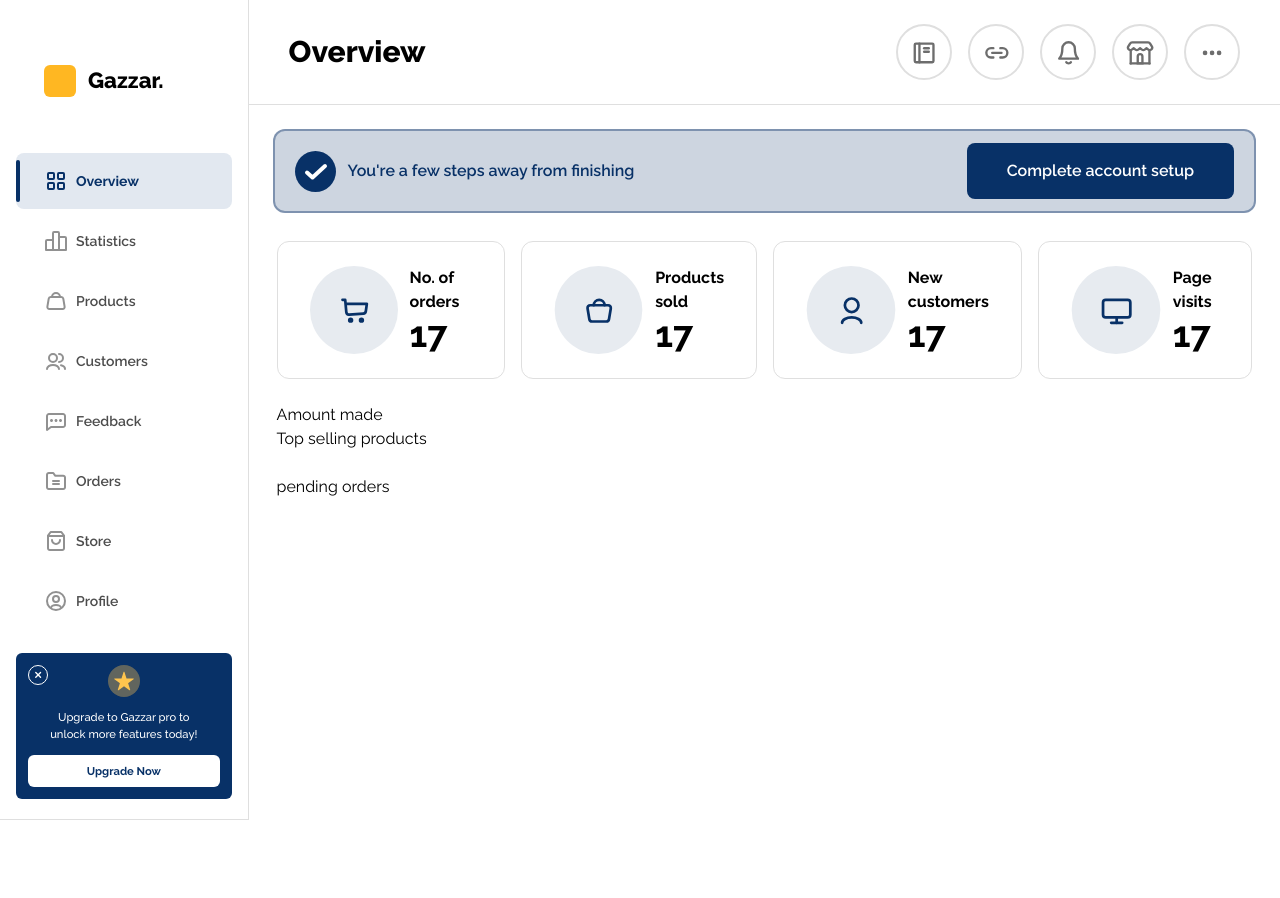
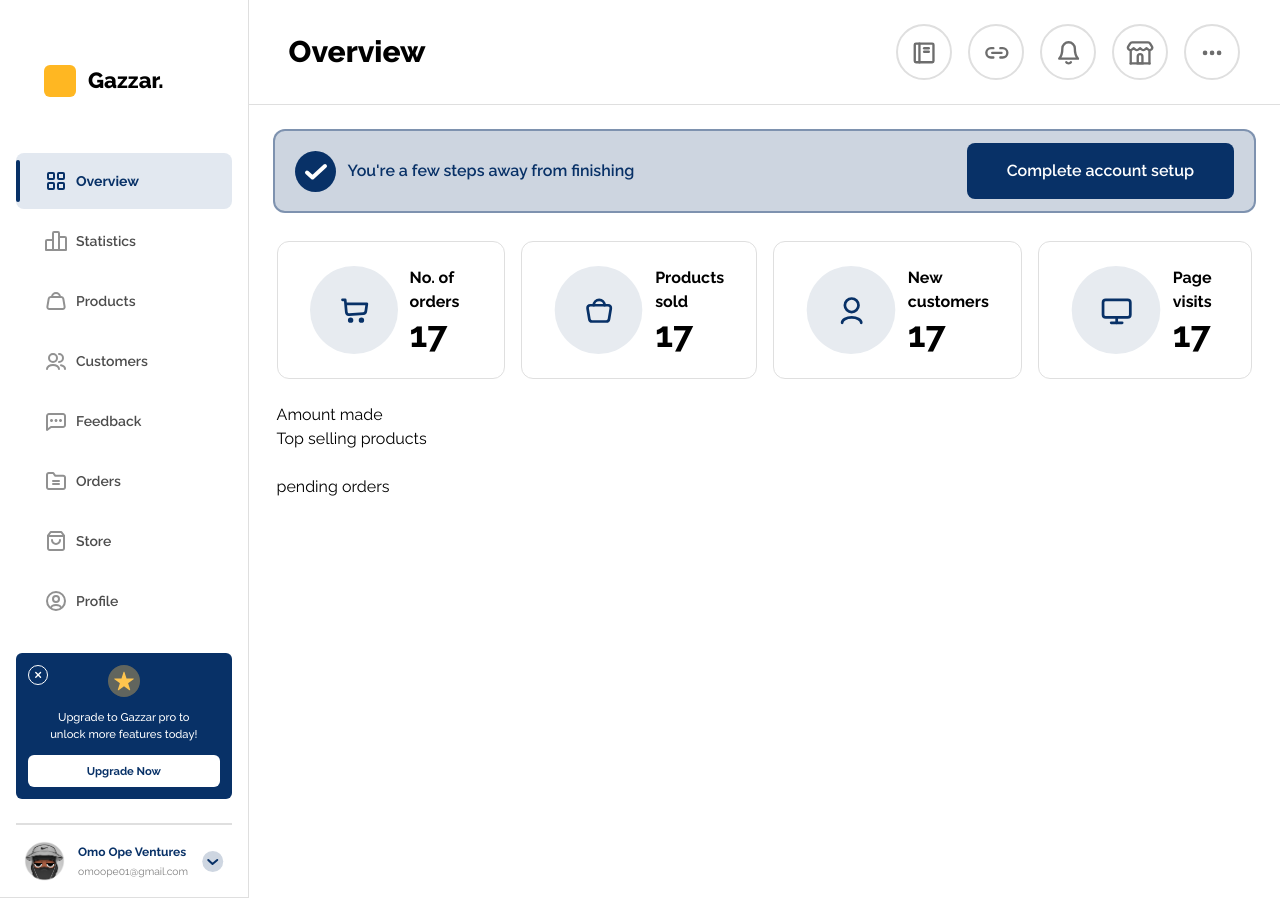
Before and after one commit to Fullstack-Roadmap/Gazzar-Frontend, a React (Vite) app: page /dashboard in a window 1280 px wide. Before the commit the page ends 820 px from the top, so only its background shows below. Built offline with nearby package versions, Linux system fonts and the light colour scheme.

Commit message:
Dashboard navigation profile card completed

```diff
--- a/src/components/UserNavbar.jsx
+++ b/src/components/UserNavbar.jsx
@@ -26,7 +26,7 @@ const UserNavbar = () => {
       <nav className="flex justify-between items-center lg:mx-[9.75rem] md:mx-20 sm:my-6 md:my-6 lg:my-0 font-semibold text-black/50 sm:justify-around">
         <img
           src={profilePic}
-          className="w-14  cursor-pointer"
+          className="w-14 cursor-pointer"
           alt="profilePic"onClick={() => navigate("/dashboard")}
         />
 
--- a/src/routes/Dashboard.jsx
+++ b/src/routes/Dashboard.jsx
@@ -13,9 +13,11 @@ import feedback from "../assets/svgs/feedbacks.svg";
 import orders from "../assets/svgs/orders.svg";
 import store from "../assets/svgs/store.svg";
 import profile from "../assets/svgs/profile.svg";
+import arrowDown from "../assets/svgs/arrowDown.svg";
+import profilePic from "../assets/profilePic.png";
 import { useState } from "react";
 import { useNavigate } from "react-router";
-import { IoIosArrowForward } from "react-icons/io";
+import { IoIosArrowDropdown, IoIosArrowForward } from "react-icons/io";
 import Overview from "../components/Overview";
 
 const Dashboard = () => {
@@ -43,6 +45,10 @@ const Dashboard = () => {
     return capitalizedWord;
   };
   const [registrationComplete, setRegistrationComplete] = useState(false);
+  const [loggedIn, setLoggedIn] = useState(true);
+  const user = [
+    { businessName: "Omo Ope Ventures", email: "omoope01@gmail.com" },
+  ];
   return (
     <div className="flex h-full">
       {menuOpen && (
@@ -104,6 +110,20 @@ const Dashboard = () => {
               </button>
             </div>
           )}
+          {loggedIn && (
+            <div className="py-4 px-2 flex justify-between items-center border-gray border-t-2 w-full">
+              <img
+                src={profilePic}
+                alt="profile pic"
+                className="h-10 aspect-auto"
+              />
+              <div>
+                <h1 className="text-xs text-blue font-bold mb-1">{user[0].businessName}</h1>
+                <p className="text-[0.65rem] text-black/50">{user[0].email}</p>
+              </div>
+              <img src={arrowDown} alt="arrow" />
+            </div>
+          )}
         </ul>
       </section>
       <section className="w-full sm:absolute md:absolute lg:static">
```
Also changed, not shown: src/assets/svgs/arrowDown.svg (added).
